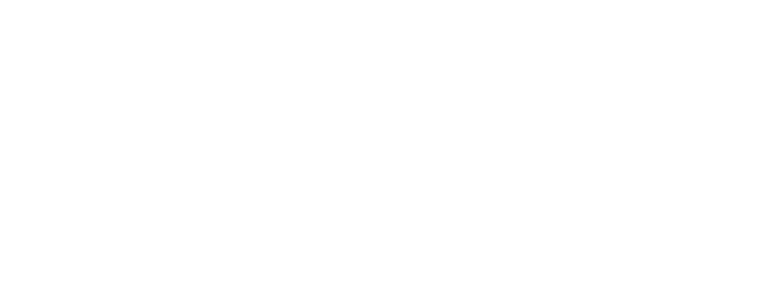
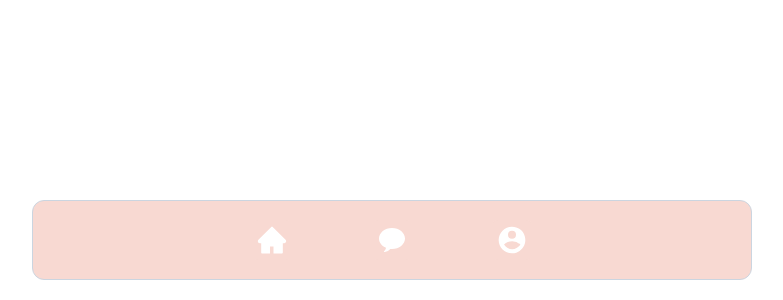
Before and after one commit to Tinfloz/Welfare-Patrol, a React (Create React App) app in the folder frontend/: page / in a window 1280 px wide. Shown: the part 500-800 px from the top of the page, without its empty margins (248-1031 px from the left). Built offline with nearby package versions, Linux system fonts and the light colour scheme.

Commit message:
create sticky nav, setup basic home component

```diff
--- a/frontend/src/App.js
+++ b/frontend/src/App.js
@@ -8,11 +8,13 @@ import {
   Code,
   Grid,
   theme,
+  Flex,
 } from '@chakra-ui/react';
 import { ColorModeSwitcher } from './ColorModeSwitcher';
 import { Logo } from './Logo';
 import { BrowserRouter as Router, Routes, Route } from "react-router-dom";
 import Fallback from './pages/Fallback';
+import Navbar from './components/Navbar';
 const Home = lazy(() => import("./pages/Home"));
 const Splash = lazy(() => import("./pages/Splash"));
 
@@ -27,6 +29,15 @@ function App() {
               <Route path="/" element={<Splash />} />
             </Routes>
           </Suspense>
+          <Flex
+            position="fixed"
+            bottom="0"
+            w="100%"
+            justify={"center"}
+            alignItems={"center"}
+          >
+            <Navbar />
+          </Flex>
         </Router>
       </Box>
     </ChakraProvider>
--- a/frontend/src/components/Navbar.jsx
+++ b/frontend/src/components/Navbar.jsx
@@ -1,8 +1,8 @@
 import React from 'react';
 import { Flex, HStack, IconButton } from "@chakra-ui/react";
-import { AiOutlineHome } from "react-icons/ai";
-import { BiMessageRounded } from "react-icons/bi";
-import { CgProfile } from "react-icons/cg";
+import { AiFillHome } from "react-icons/ai";
+import { IoIosText } from "react-icons/io";
+import { RiAccountCircleFill } from "react-icons/ri";
 
 const Navbar = () => {
     return (
@@ -24,15 +24,15 @@ const Navbar = () => {
                 >
                     <HStack spacing="10vh">
                         <IconButton
-                            icon={<AiOutlineHome size="3vh" />}
+                            icon={<AiFillHome size="4vh" style={{ fill: "white" }} />}
                             style={{ background: "#F8D9D2" }}
                         />
                         <IconButton
-                            icon={<BiMessageRounded size="3vh" />}
+                            icon={<IoIosText size="4vh" style={{ fill: "white" }} />}
                             style={{ background: "#F8D9D2" }}
                         />
                         <IconButton
-                            icon={<CgProfile size="3vh" />}
+                            icon={<RiAccountCircleFill size="4vh" style={{ fill: "white" }} />}
                             style={{ background: "#F8D9D2" }}
                         />
                     </HStack>
--- a/frontend/src/components/RequestCard.jsx
+++ b/frontend/src/components/RequestCard.jsx
@@ -1,5 +1,5 @@
 import React from 'react';
-import { Flex, Card, Heading, Badge, Text, CardBody, Stack, Spinner } from "@chakra-ui/react";
+import { Flex, Card, Heading, Badge, Text, CardBody, Stack, Spinner, HStack } from "@chakra-ui/react";
 import { useJsApiLoader, GoogleMap, Circle } from "@react-google-maps/api";
 
 const RequestCard = () => {
@@ -7,6 +7,20 @@ const RequestCard = () => {
     const { isLoaded } = useJsApiLoader({
         googleMapsApiKey: process.env.REACT_APP_GOOGLE_MAPS_API_KEY
     })
+
+    const options = {
+        strokeColor: '#00ab41',
+        strokeOpacity: 0.8,
+        strokeWeight: 2,
+        fillColor: '#39e75f',
+        fillOpacity: 0.35,
+        clickable: false,
+        draggable: false,
+        editable: false,
+        visible: true,
+        radius: 250,
+        zIndex: 1
+    }
 
     return (
         <>
--- a/frontend/src/pages/Home.jsx
+++ b/frontend/src/pages/Home.jsx
@@ -1,15 +1,16 @@
 import React from 'react';
-import { Flex, Heading, IconButton, VStack } from "@chakra-ui/react";
-import { AiOutlinePlus } from "react-icons/ai";
+import { Flex, Heading, IconButton, VStack, Box } from "@chakra-ui/react";
+import { IoMdAdd } from "react-icons/io";
+import RequestCard from '../components/RequestCard';
 
 const Home = () => {
     return (
-        <>
-            <VStack>
+        <Box
+            p="5vh"
+        >
             <Flex
                 justify="center"
                 alignItems="center"
-                    p="4vh"
             >
                 <Heading
                     size='md'
@@ -18,8 +19,8 @@ const Home = () => {
                 </Heading>
             </Flex>
             <Flex
+                justify="space-between"
                 p="5vh"
-                    justify="space-between"
             >
                 <Heading
                     size='md'
@@ -28,11 +29,22 @@ const Home = () => {
                 </Heading>
                 <IconButton
                     aria-label='add-request'
-                        icon={<AiOutlinePlus style={{ size: "1vh" }} />}
+                    icon={<IoMdAdd style={{ size: "5vh" }} />}
+                    bg="white"
+                    _hover={{ bg: "white" }}
                 />
             </Flex>
+            <Flex
+                justify="center"
+                alignItems="center"
+            >
+                <VStack spacing="5vh">
+                    <RequestCard />
+                    <RequestCard />
+                    <RequestCard />
                 </VStack>
-        </>
+            </Flex>
+        </Box>
     )
 }
 
```
Lines whose indentation alone changed are shown as unchanged.
